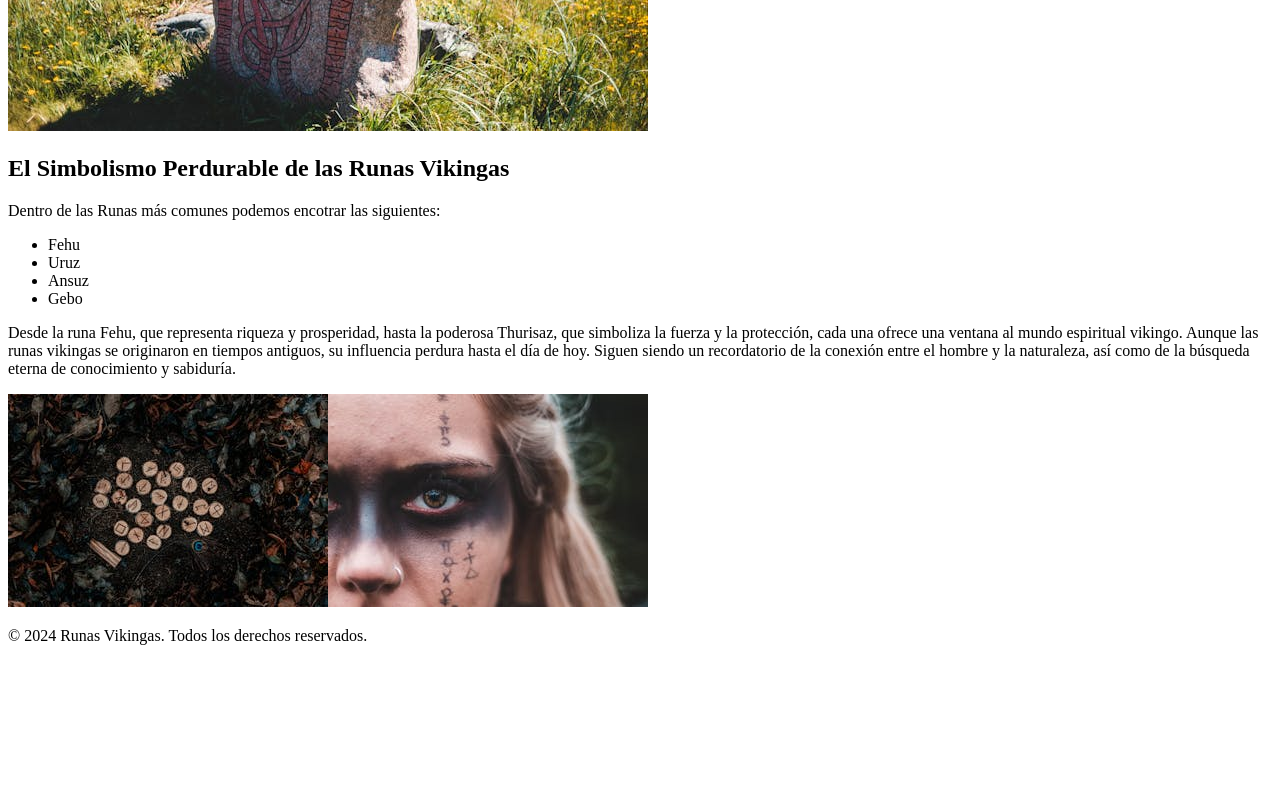
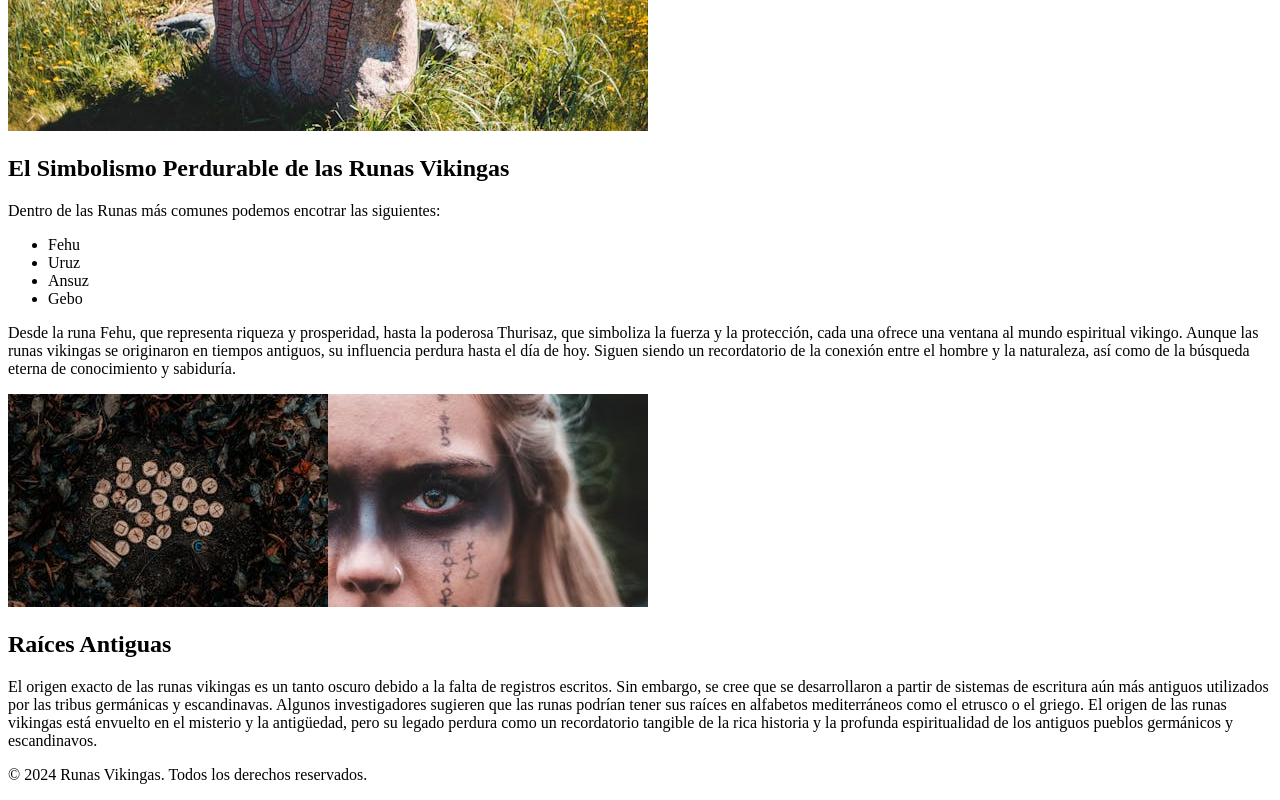
Before and after one commit to fedearrigone/TrabajoPracticoHTML, a plain HTML site: page index.html in a window 1280 px wide. Shown: the part 464-1264 px from the top of the page. Before the commit the page ends 1125 px from the top, so only its background shows below. Drawn offline with Linux system fonts and the light colour scheme.

Commit message:
Amplie informacion

```diff
--- a/index.html
+++ b/index.html
@@ -43,6 +43,9 @@
       naturaleza, así como de la búsqueda eterna de conocimiento y sabiduría.
     </p>
     <img src="/img/2.jpg" alt="Viking Runes"><span><img src="/img/3.jpg" alt="Viking female"></span>
+
+    <h2>Raíces Antiguas</h2>
+    <p>El origen exacto de las runas vikingas es un tanto oscuro debido a la falta de registros escritos. Sin embargo, se cree que se desarrollaron a partir de sistemas de escritura aún más antiguos utilizados por las tribus germánicas y escandinavas. Algunos investigadores sugieren que las runas podrían tener sus raíces en alfabetos mediterráneos como el etrusco o el griego. El origen de las runas vikingas está envuelto en el misterio y la antigüedad, pero su legado perdura como un recordatorio tangible de la rica historia y la profunda espiritualidad de los antiguos pueblos germánicos y escandinavos.</p>
   </body>
   <footer>
     <p>© 2024 Runas Vikingas. Todos los derechos reservados.</p>
```
